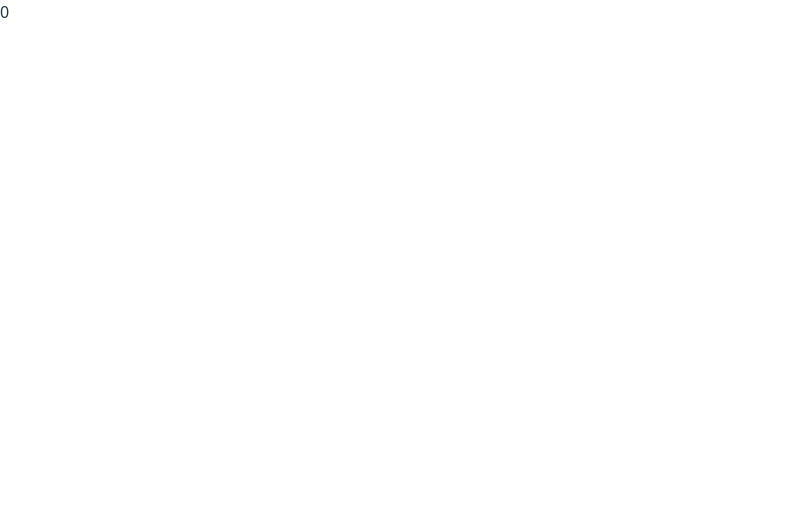
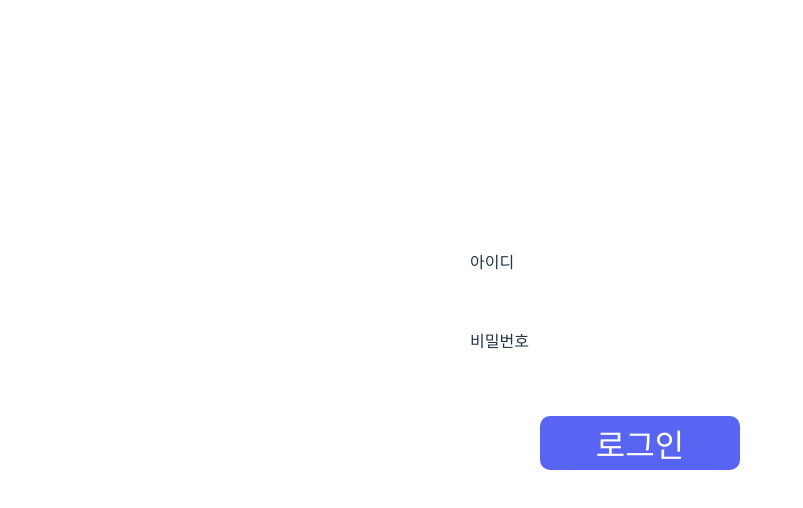
Before and after one commit to 7472062/mern-chat, a React (Vite) app in the folder client/: page /login in a window 1280 px wide. Shown: the top 508 px of the page, without its empty margins (0-803 px from the left). Built offline with nearby package versions, Linux system fonts and the light colour scheme.

Commit message:
로그인 페이지 구성 및 라우트 설정 오류 수정

```diff
--- /dev/null
+++ b/client/src/pages/Login.css
@@ -0,0 +1,47 @@
+.auth-container {
+    display: flex;
+    flex-direction: column;
+    align-items: center;
+    justify-content: center;
+    min-height: 100vh;
+    width: 100%;
+    margin-top: 0px;
+    text-align: center;
+    padding-bottom: 5rem;
+    box-sizing: border-box;
+}
+
+.form-group {
+    font-size: 1rem;
+    margin-bottom: 1rem;
+    text-align: left;
+}
+
+.form-group input {
+    width: 100%;
+    padding: 0.5rem;
+    font-size: 1.25rem;
+    border: 0px solid #fff;
+    border-radius: 5px;
+}
+
+.auth-button {
+    margin-top: 0.5rem;
+    padding: 0.25rem 3.5rem;
+    border: 0px solid #fff;
+    background-color: #5865f2;
+    color: #fff;
+    border-radius: 10px;
+    text-align: center;
+    transition: background-color 0.2s ease;
+    font-size: 2rem;
+}
+
+.auth-button:hover {
+  background-color: #5865f2ac;
+}
+
+.auth-error {
+    color: #ff0000;
+    margin-bottom: 10px;
+}
--- a/client/src/pages/Login.jsx
+++ b/client/src/pages/Login.jsx
@@ -1,8 +1,83 @@
+import { useState } from 'react';
+import { useNavigate } from 'react-router-dom';
 
+import './Login.css'
 
 function Login() {
+    const [formData, setFormData] = useState({
+        username: '',
+        password: '',
+    });
+    const navigate = useNavigate();
+    const [error, setError] = useState('');
+
+    const handleChange = (e) => {
+        setFormData({ ...formData, [e.target.name]: e.target.value });
+    }
+    const handleSubmit = async (e) => {
+        e.preventDefault();
+        setError('');
+
+        if(!formData.username || !formData.password) {
+            setError('아이디, 비밀번호를 모두 입력해 주세요.');
+            return;
+        }
+
+        try {
+            const response = await fetch('/api/auth/login', {
+                method: 'POST',
+                headers: {
+                    'Content-Type': 'application/json',
+                },
+                body: JSON.stringify(formData),
+            });
+
+            const data = await response.json();
+
+            if (response.ok) {
+                // 로그인 성공
+                if (data.accessToken) {
+                    sessionStorage.setItem('accessToken', data.accessToken);
+                    sessionStorage.setItem('user', JSON.stringify(data.user));
+                }
+                navigate('/chat');
+            } else {
+                // 로그인 실패
+                setError(data.message);
+            }
+        } catch (error) {
+            console.error('Login error:', error);
+            setError('서버 에러. 다시 시도해 주세요.')
+        }
+    }
+
     return (
-        0
+        <div className="auth-container">
+            <form className='auth-form' onSubmit={handleSubmit}>
+                {error && <p className="auth-error">{error}</p>}
+                <div className='form-group'>
+                    <label htmlFor="username">아이디</label>
+                    <input
+                        type='text'
+                        id='username'
+                        name='username'
+                        value={formData.username}
+                        onChange={handleChange}
+                    />
+                </div>
+                <div className='form-group'>
+                    <label htmlFor="password">비밀번호</label>
+                    <input
+                        type='password'
+                        id='password'
+                        name='password'
+                        value={formData.password}
+                        onChange={handleChange}
+                    />
+                </div>
+                <button type="submit" className='auth-button'>로그인</button>
+            </form>
+        </div>
     );
 }
 
```
Also changed, not shown: 1 other file (tests, documents, lock files or other folders).
